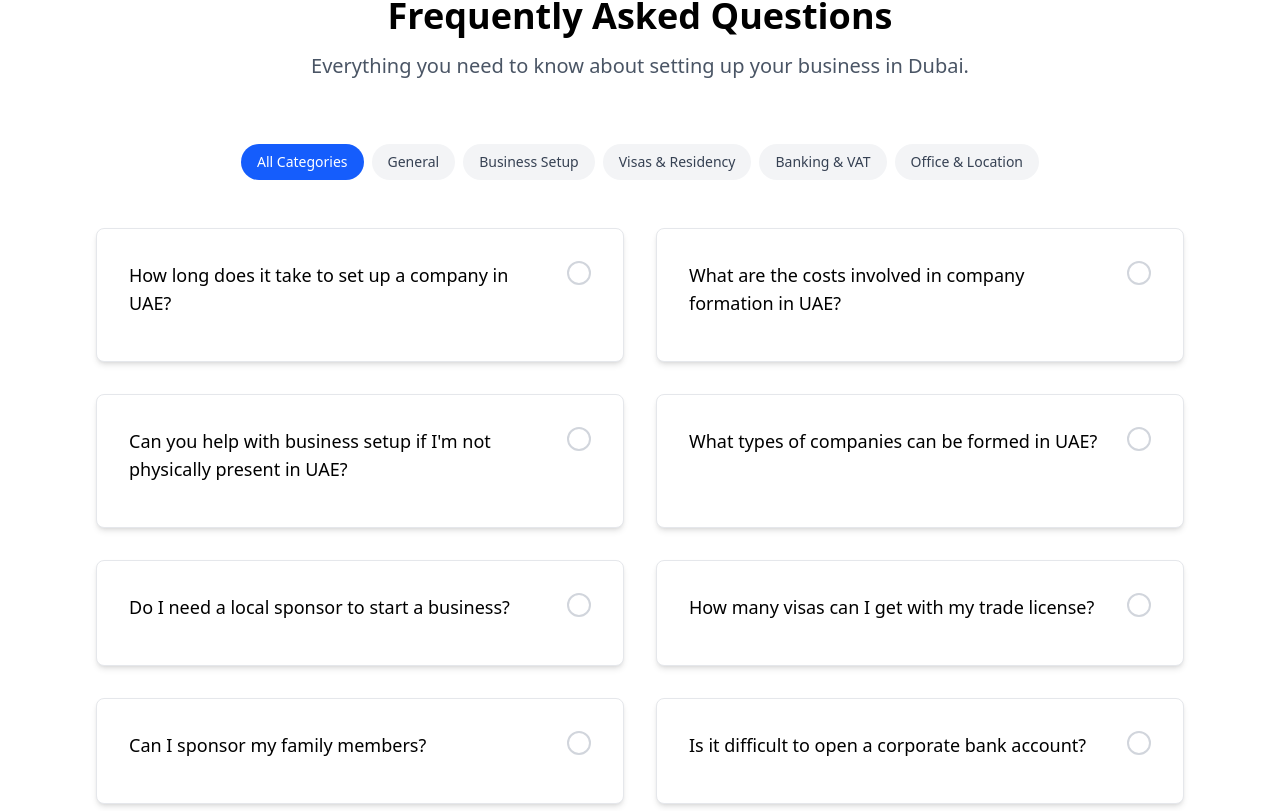
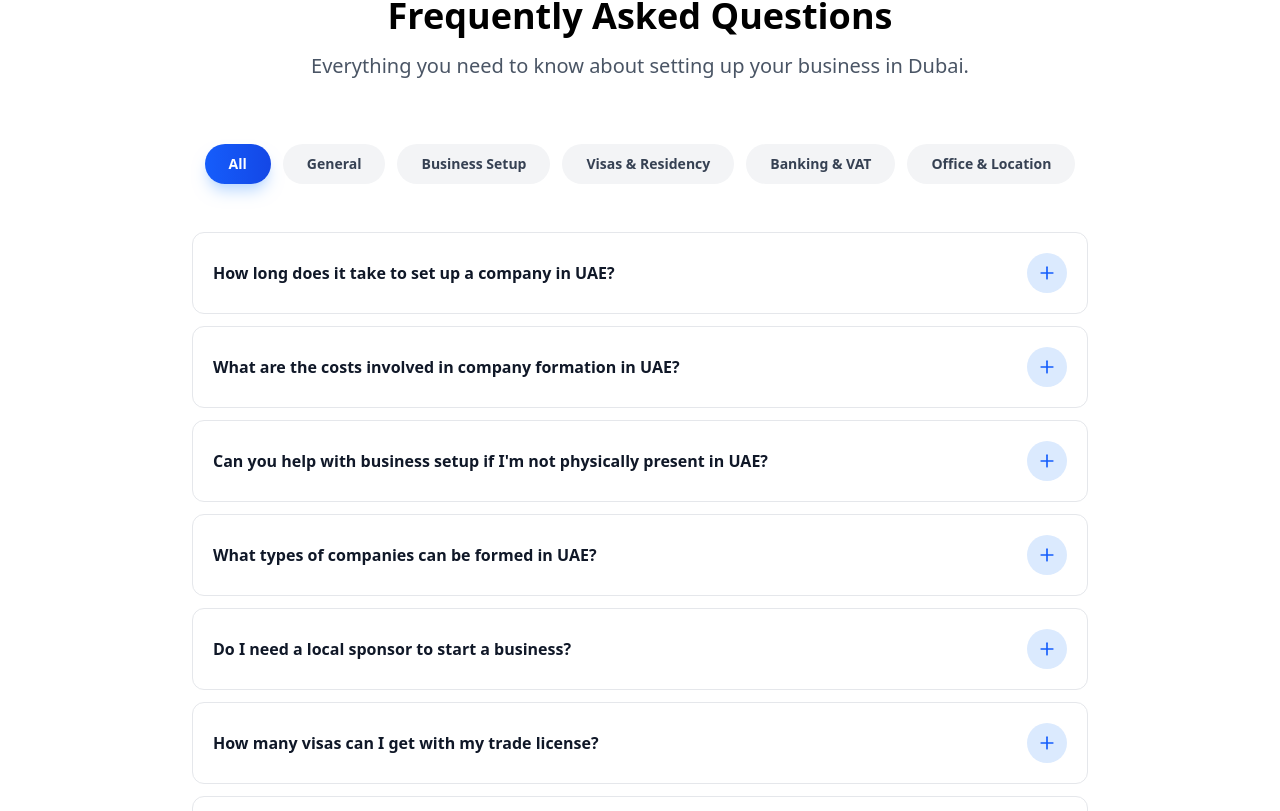
Before and after one commit to bella-ai-et/smart, a Next.js app: page / in a window 1280 px wide. Shown: the part 4369-5180 px from the top of the page. Built offline with nearby package versions, Linux system fonts and the light colour scheme.

Commit message:
Updated faq-section.tsx

```diff
--- a/src/components/sections/faq-section.tsx
+++ b/src/components/sections/faq-section.tsx
@@ -1,10 +1,10 @@
 'use client'
 
-import { useState } from 'react'
+import { useState, useRef, useEffect } from 'react'
+import { Plus, Minus } from 'lucide-react'
 import type { FAQ } from '@/types'
 import { Heading, Text } from '@/components/ui/typography'
-import Container, { Grid } from '@/components/ui/container'
-import Card from '@/components/ui/card'
+import Container from '@/components/ui/container'
 
 interface FAQSectionProps {
   title?: string
@@ -21,10 +21,10 @@ export default function FAQSection({
   faqs,
   categories,
   showCategories = false,
-  cols = 2
 }: FAQSectionProps) {
   const [selectedCategory, setSelectedCategory] = useState<string>('All')
   const [openItems, setOpenItems] = useState<Set<number>>(new Set())
+  const contentRefs = useRef<(HTMLDivElement | null)[]>([])
 
   const filteredFaqs = showCategories && selectedCategory !== 'All'
     ? faqs.filter(faq => faq.category === selectedCategory)
@@ -53,26 +53,25 @@ export default function FAQSection({
         )}
       </div>
 
-      {/* Category Filter */}
       {showCategories && categories && categories.length > 1 && (
-        <div className="flex flex-wrap justify-center gap-2 mb-12">
+        <div className="flex flex-wrap justify-center gap-3 mb-12">
           <button
             onClick={() => setSelectedCategory('All')}
-            className={`px-4 py-2 rounded-full text-sm font-medium transition-colors ${
+            className={`px-6 py-2.5 rounded-full text-sm font-semibold transition-all duration-300 ${
               selectedCategory === 'All'
-                ? 'bg-blue-600 text-white'
+                ? 'bg-gradient-to-r from-blue-600 to-blue-700 text-white shadow-lg shadow-blue-200'
                 : 'bg-gray-100 text-gray-700 hover:bg-gray-200'
             }`}
           >
-            All Categories
+            All
           </button>
           {categories.map((category) => (
             <button
               key={category}
               onClick={() => setSelectedCategory(category)}
-              className={`px-4 py-2 rounded-full text-sm font-medium transition-colors ${
+              className={`px-6 py-2.5 rounded-full text-sm font-semibold transition-all duration-300 ${
                 selectedCategory === category
-                  ? 'bg-blue-600 text-white'
+                  ? 'bg-gradient-to-r from-blue-600 to-blue-700 text-white shadow-lg shadow-blue-200'
                   : 'bg-gray-100 text-gray-700 hover:bg-gray-200'
               }`}
             >
@@ -82,48 +81,58 @@ export default function FAQSection({
         </div>
       )}
 
-      {/* FAQ Items */}
-      <Grid cols={cols} gap="lg">
+      <div className="max-w-4xl mx-auto space-y-3">
         {filteredFaqs.map((faq, index) => (
-          <Card
+          <div
             key={index}
-            padding="lg"
-            hover={false}
-            className="cursor-pointer"
+            className="group"
+          >
+            <button
               onClick={() => toggleItem(index)}
+              className="w-full text-left"
             >
-            <div className="flex items-start justify-between">
+              <div className="bg-white border border-gray-200 rounded-xl p-5 hover:border-blue-300 hover:shadow-md transition-all duration-300 group-hover:bg-gradient-to-r group-hover:from-blue-50 group-hover:to-transparent">
+                <div className="flex items-center justify-between">
                   <div className="flex-1">
                     <Heading
                       level="h3"
-                  size="lg"
-                  weight="medium"
-                  className="mb-3 text-left"
+                      size="md"
+                      weight="semibold"
+                      className="text-gray-900 group-hover:text-blue-700 transition-colors"
                     >
                       {faq.question}
                     </Heading>
-
-                {openItems.has(index) && (
-                  <Text className="text-gray-600 leading-relaxed">
-                    {faq.answer}
-                  </Text>
+                  </div>
+                  <div className="ml-4 flex-shrink-0">
+                    <div className="flex items-center justify-center w-10 h-10 rounded-full bg-blue-100 group-hover:bg-blue-200 transition-all duration-300">
+                      {openItems.has(index) ? (
+                        <Minus className="w-5 h-5 text-blue-600 transition-transform duration-300" />
+                      ) : (
+                        <Plus className="w-5 h-5 text-blue-600 transition-transform duration-300" />
                       )}
-              </div>
-
-              <div className="ml-4 flex-shrink-0">
-                <div className={`w-6 h-6 rounded-full border-2 border-gray-300 flex items-center justify-center transition-colors ${
-                  openItems.has(index) ? 'border-blue-600' : ''
-                }`}>
-                  <div className={`w-2 h-2 rounded-full bg-blue-600 transition-transform ${
-                    openItems.has(index) ? 'scale-100' : 'scale-0'
-                  }`} />
                     </div>
                   </div>
                 </div>
-          </Card>
+              </div>
+            </button>
+
+            <div
+              ref={(el) => {
+                contentRefs.current[index] = el
+              }}
+              className={`overflow-hidden transition-all duration-300 ease-in-out ${
+                openItems.has(index) ? 'max-h-96' : 'max-h-0'
+              }`}
+            >
+              <div className="bg-gradient-to-b from-blue-50 to-white border border-t-0 border-gray-200 rounded-b-xl px-5 py-4 -mt-1">
+                <Text className="text-gray-700 leading-relaxed">
+                  {faq.answer}
+                </Text>
+              </div>
+            </div>
+          </div>
         ))}
-      </Grid>
-
+      </div>
     </Container>
   )
 }
```
Lines whose indentation alone changed are shown as unchanged.
